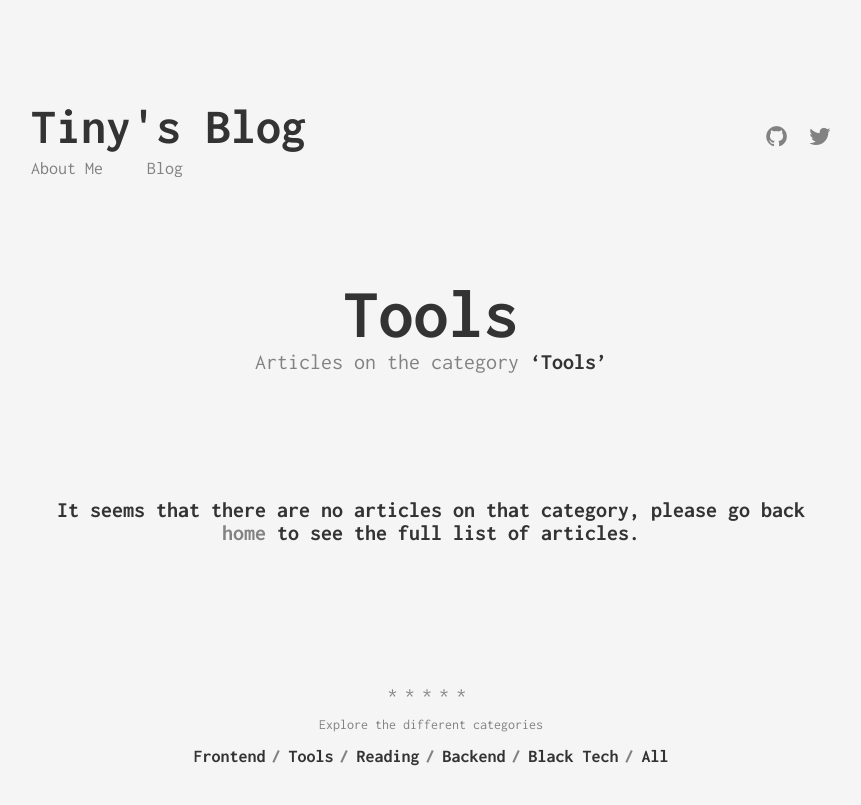
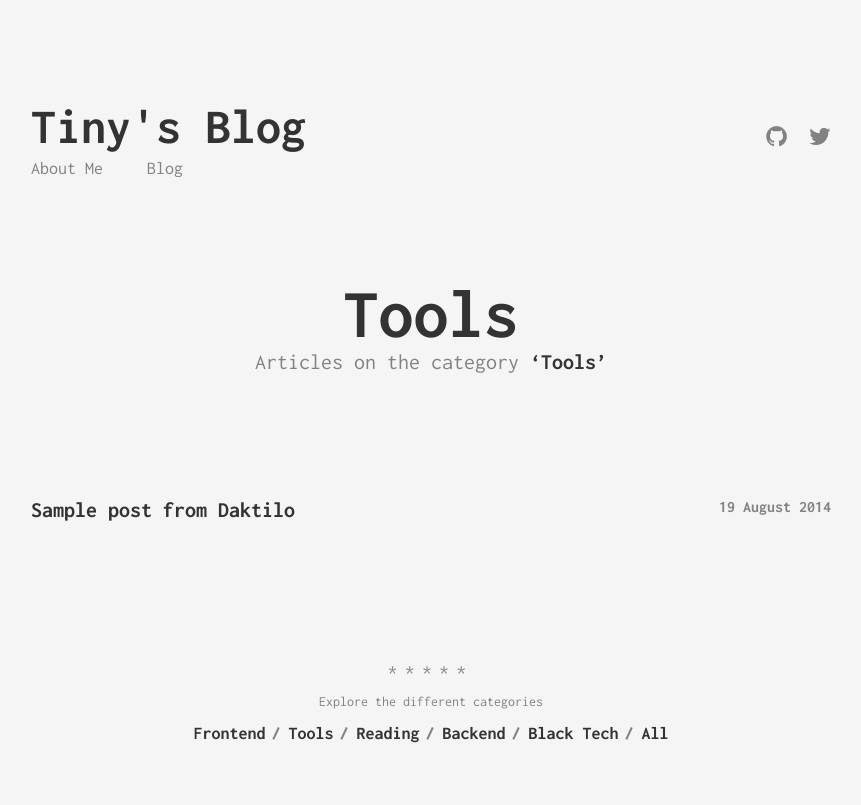
Before and after one commit to zhangtiny123/zhangtiny123.github.io, a Jekyll site: the page built from categories/tools.html, in a window 1280 px wide. Shown: the top 805 px of the page, without its empty margins (209-1070 px from the left). Built offline with Jekyll 4.4.1, drawn with Linux system fonts in a browser that asks for light colours.

```diff
--- a/404.html
+++ b/404.html
@@ -9,4 +9,4 @@ title: 404
 
 
 <!-- Adding the glitch effect -->
-<script> document.getElementsByTagName('body')[0].classList.add('glitch'); </script>
+<!--<script> document.getElementsByTagName('body')[0].classList.add('glitch'); </script>-->
--- a/_posts/2015-09-08-sample-post.markdown
+++ b/_posts/2015-09-08-sample-post.markdown
@@ -3,7 +3,7 @@ layout: post
 title:  "Sample post from Daktilo"
 subtitle: "What you can do with it!"
 date:   2014-08-19 23:56:45
-categories: [tool]
+categories: [tools]
 ---
 
 Just a sample post to show some of the *typography* elements supported from
```
